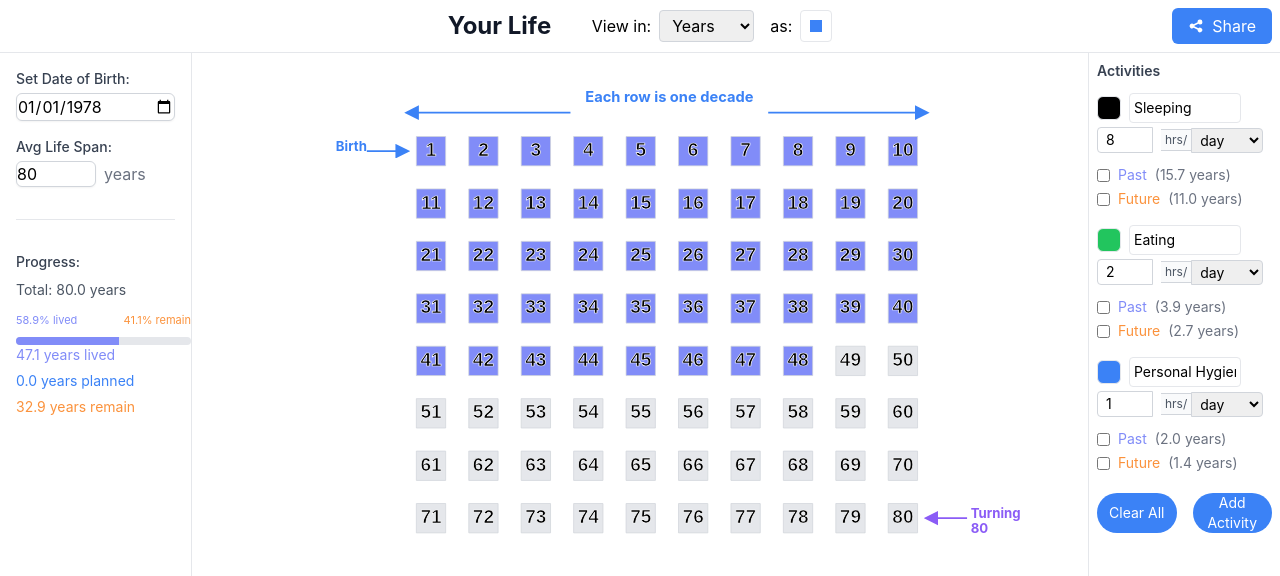
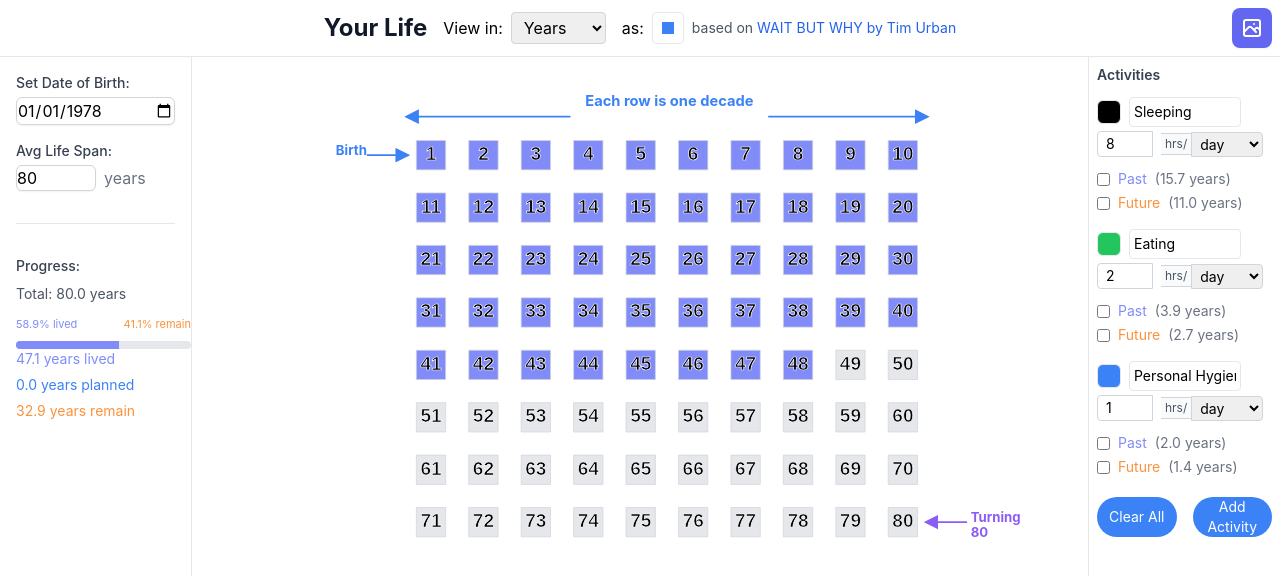
Before and after one commit to saidevac/yourlife, a React (Create React App) app: page / in a window 1280 px wide. Shown: the top 576 px of the page. Built offline with nearby package versions, Linux system fonts and the light colour scheme.

Commit message:
added favicon and seo

```diff
--- a/public/index.html
+++ b/public/index.html
@@ -2,14 +2,31 @@
 <html lang="en">
   <head>
     <meta charset="utf-8" />
-    <link rel="icon" href="%PUBLIC_URL%/favicon.ico" />
+    <link rel="icon" href="%PUBLIC_URL%/favicon-square.png" />
     <meta name="viewport" content="width=device-width, initial-scale=1" />
     <meta name="theme-color" content="#000000" />
-    <meta
-      name="description"
-      content="Your Life - Visualize and plan your life's timeline"
-    />
-    <link rel="apple-touch-icon" href="%PUBLIC_URL%/logo192.png" />
+    <title>Your Life - Visualize and Plan Your Life's Timeline</title>
+    <meta name="description" content="Your Life is an application that helps you visualize and plan your life's timeline effectively." />
+    <meta name="keywords" content="life planning, timeline, visualization, personal development" />
+    <link rel="apple-touch-icon" href="%PUBLIC_URL%/favicon-square.png" />
+    <meta property="og:title" content="Your Life - Visualize and Plan Your Life's Timeline" />
+    <meta property="og:description" content="An application to visualize and plan your life’s timeline." />
+    <meta property="og:image" content="https://yourwebsite.com/favicon-square.png" />
+    <meta property="og:url" content="https://yourwebsite.com" />
+    <script type="application/ld+json">
+    {
+      "@context": "https://schema.org",
+      "@type": "WebApplication",
+      "name": "Your Life",
+      "description": "An application to visualize and plan your life’s timeline.",
+      "url": "https://yourwebsite.com",
+      "image": "https://yourwebsite.com/favicon-square.png",
+      "author": {
+        "@type": "Person",
+        "name": "Your Name"
+      }
+    }
+    </script>
     <!--
       manifest.json provides metadata used when your web app is installed on a
       user's mobile device or desktop. See https://developers.google.com/web/fundamentals/web-app-manifest/
@@ -24,7 +41,6 @@
       work correctly both with client-side routing and a non-root public URL.
       Learn how to configure a non-root public URL by running `npm run build`.
     -->
-    <title>Your Life</title>
   </head>
   <body>
     <noscript>You need to enable JavaScript to run this app.</noscript>
--- a/src/components/LifeGrid.js
+++ b/src/components/LifeGrid.js
@@ -298,23 +298,65 @@ const LifeGrid = () => {
   }, []);
 
   const handleShare = useCallback(() => {
-    if (!containerRef.current) return;
+    const element = document.querySelector('#root');
+    if (!element) return;
 
-    htmlToImage.toPng(containerRef.current, {
-      quality: 1.0,
+    // Save original styles
+    const originalStyles = {
+      height: element.style.height,
+      overflow: element.style.overflow,
+      maxHeight: element.style.maxHeight,
+      position: element.style.position,
+      backgroundColor: element.style.backgroundColor
+    };
+
+    // Set styles for full capture
+    element.style.height = 'auto';
+    element.style.overflow = 'visible';
+    element.style.maxHeight = 'none';
+    element.style.position = 'relative';
+    element.style.backgroundColor = 'white';
+
+    // Force a layout recalculation
+    const height = element.offsetHeight;
+
+    htmlToImage.toPng(element, {
+      quality: 0.9,
+      height: element.scrollHeight,
+      width: element.scrollWidth,
+      cacheBust: true,
+      backgroundColor: '#ffffff',
+      style: {
+        overflow: 'visible',
+        height: 'auto',
+        maxHeight: 'none',
         backgroundColor: 'white',
-      style: {
-        transform: 'none'
+        '*': {
+          backgroundColor: 'white'
+        }
+      },
+      filter: (node) => {
+        // Include all nodes except those that might interfere with capture
+        const excludeClasses = ['mobile-message'];
+        return !excludeClasses.some(className =>
+          node.classList?.contains(className)
+        );
       }
     })
     .then(dataUrl => {
       const link = document.createElement('a');
-        link.download = 'your-life-timeline.png';
+      link.download = 'life-grid.png';
       link.href = dataUrl;
       link.click();
     })
     .catch(error => {
-        console.error('Error creating image:', error);
+      console.error('Screenshot error:', error);
+    })
+    .finally(() => {
+      // Restore original styles
+      Object.entries(originalStyles).forEach(([key, value]) => {
+        element.style[key] = value;
+      });
     });
   }, []);
 
@@ -576,7 +618,7 @@ const LifeGrid = () => {
   }, [windowWidth]);
 
   return (
-    <div className="h-screen flex flex-col bg-white">
+    <div ref={containerRef} className="h-screen flex flex-col bg-white">
       {/* Mobile Message */}
       {showMobileMessage && windowWidth < 640 && (
         <div className="relative bg-blue-50 p-4">
@@ -601,7 +643,7 @@ const LifeGrid = () => {
         <div className="flex flex-col sm:flex-row justify-between items-center gap-4">
           <div className="w-full sm:w-[15%]"></div>
           <div className="flex flex-wrap justify-center items-center gap-4">
-            <h1 className="text-2xl font-bold text-gray-900 w-32">Your Life</h1>
+            <h1 className="text-2xl font-bold text-gray-900">Your Life</h1>
             <div className="flex items-center gap-2">
               <span>View in:</span>
               <select
@@ -634,17 +676,28 @@ const LifeGrid = () => {
                   {currentShape === 'hexagon' && <path d={shapes.hexagon(0.5)} fill="#3B82F6" />}
                 </svg>
               </button>
+              <span className="text-sm text-gray-600">
+                based on{' '}
+                <a
+                  href="https://waitbutwhy.com/2014/05/life-weeks.html"
+                  target="_blank"
+                  rel="noopener noreferrer"
+                  className="text-blue-600 hover:text-blue-800 hover:underline"
+                >
+                  WAIT BUT WHY by Tim Urban
+                </a>
+              </span>
             </div>
           </div>
           <div className="w-full sm:w-[15%] flex justify-center sm:justify-end">
             <button
               onClick={handleShare}
-              className="px-4 py-1.5 bg-blue-500 text-white rounded-md hover:bg-blue-600 transition-colors flex items-center gap-2"
+              className="p-2 bg-indigo-500 text-white rounded-lg hover:bg-indigo-600 transition-colors shadow-sm"
+              title="Download Screenshot"
             >
-              <svg xmlns="http://www.w3.org/2000/svg" className="h-4 w-4" viewBox="0 0 20 20" fill="currentColor">
-                <path d="M15 8a3 3 0 10-2.977-2.63l-4.94 2.47a3 3 0 100 4.319l4.94 2.47a3 3 0 10.895-1.789l-4.94-2.47a3.027 3.027 0 000-.74l4.94-2.47C13.456 7.68 14.19 8 15 8z" />
+              <svg xmlns="http://www.w3.org/2000/svg" className="h-6 w-6" fill="none" viewBox="0 0 24 24" stroke="currentColor">
+                <path strokeLinecap="round" strokeLinejoin="round" strokeWidth={2} d="M4 16l4.586-4.586a2 2 0 012.828 0L16 16m-2-2l1.586-1.586a2 2 0 012.828 0L20 14m-6-6h.01M6 20h12a2 2 0 002-2V6a2 2 0 00-2-2H6a2 2 0 00-2 2v12a2 2 0 002 2z" />
               </svg>
-              Share
             </button>
           </div>
         </div>
```
Also changed, not shown: public/favicon-square.png (added). Lines whose indentation alone changed are shown as unchanged.
